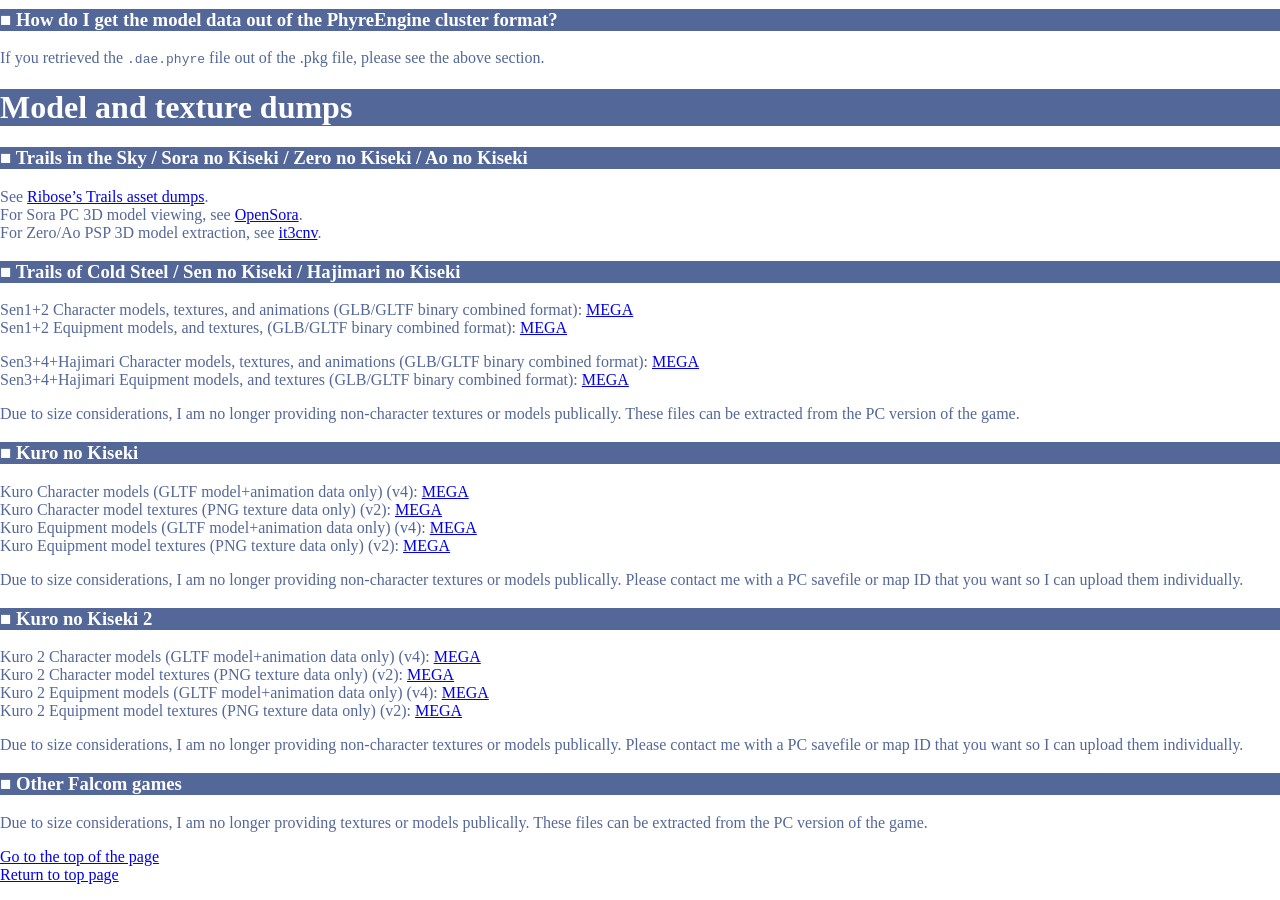
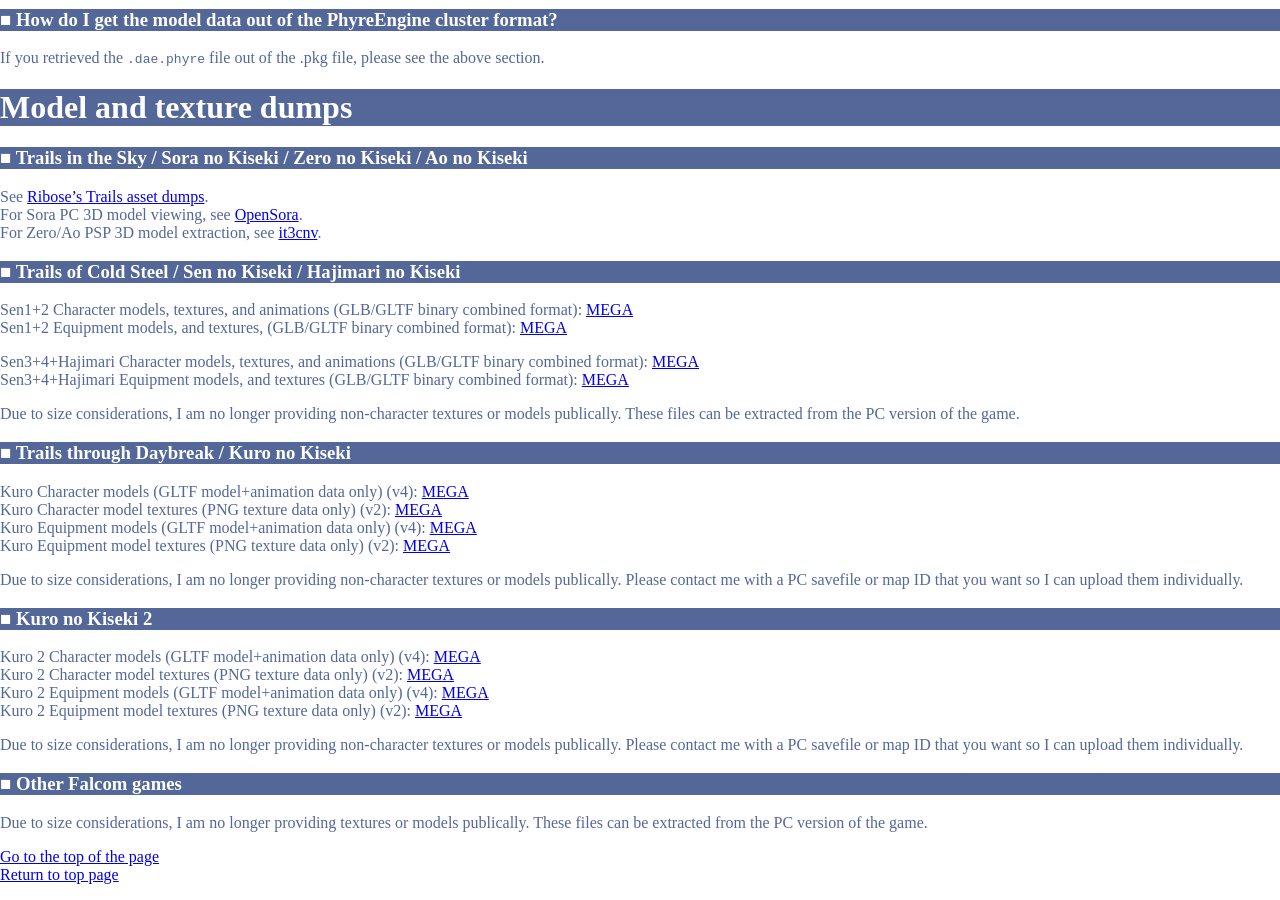
Before and after one commit to uyjulian/falcom-dumps, a Jekyll site: the page built from index.md, in a window 1280 px wide and 900 px high, scrolled down 2743 px. Built offline with Jekyll 4.4.1, drawn with Linux system fonts in a browser that asks for light colours.

Commit message:
add: english name for ed9

```diff
--- a/index.md
+++ b/index.md
@@ -142,7 +142,7 @@ Sen3+4+Hajimari Equipment models, and textures (GLB/GLTF binary combined format)
 
 Due to size considerations, I am no longer providing non-character textures or models publically. These files can be extracted from the PC version of the game.
 
-### Kuro no Kiseki
+### Trails through Daybreak / Kuro no Kiseki
 
 Kuro Character models (GLTF model+animation data only) (v4): [MEGA](https://mega.nz/file/RwA0hDzY#mSD4BLlIb6uzvqbXwZrkp7vYoJmp09sxJk4e9nGxe3w)
 Kuro Character model textures (PNG texture data only) (v2): [MEGA](https://mega.nz/file/Ql4iWKJK#rw30oUG-iaZIzhTotV48YSPED1sRR9FcLyGz06xetKA)
```
